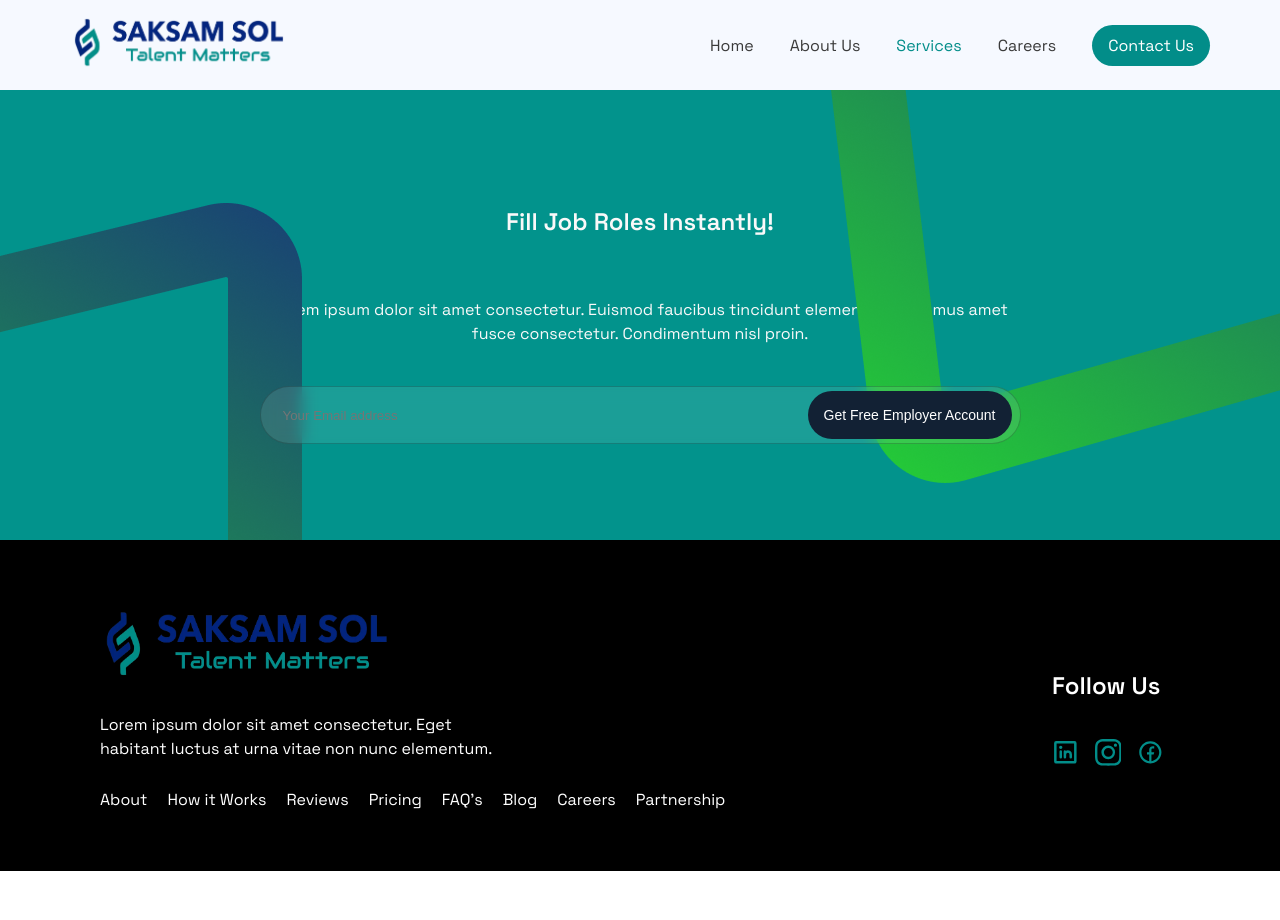
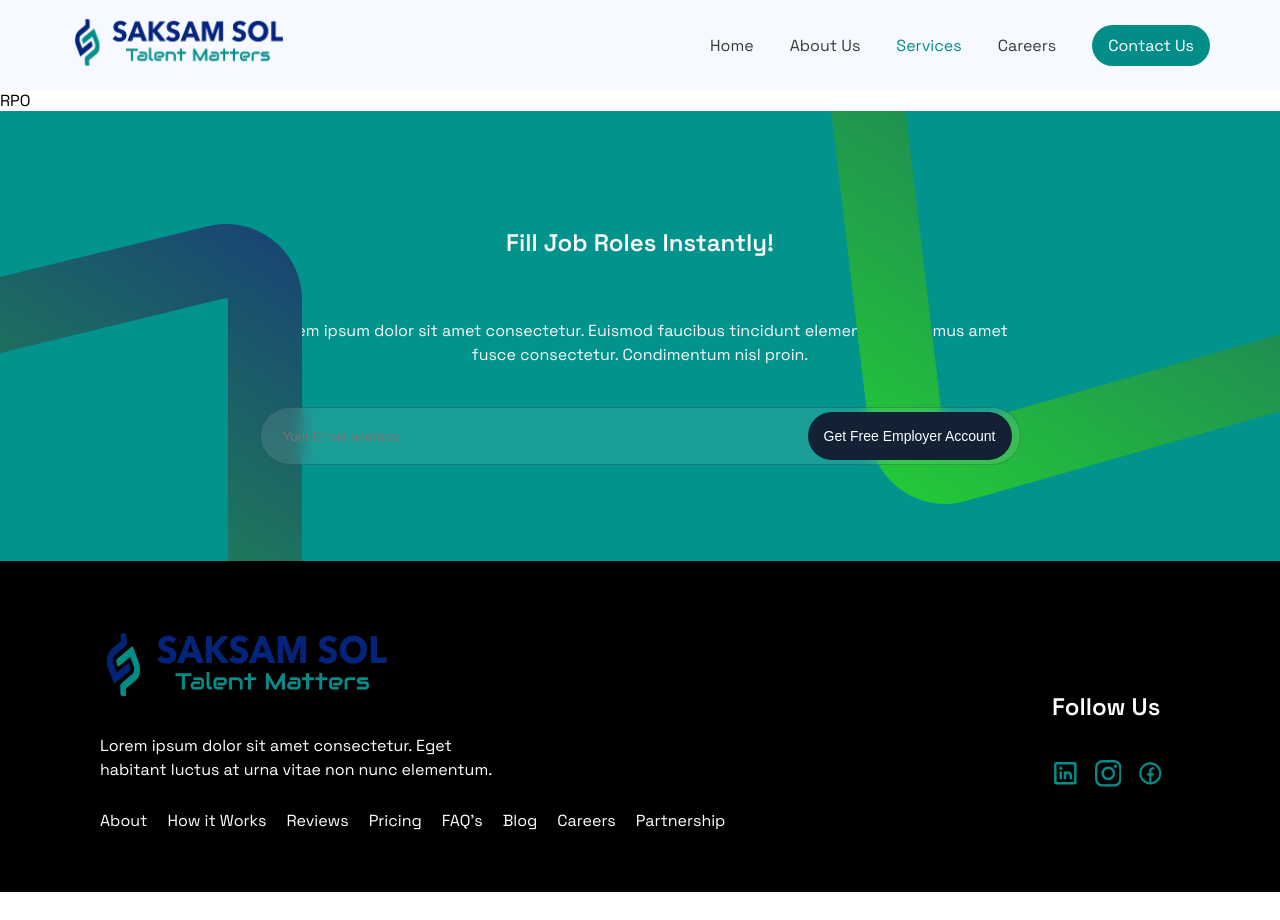
Before and after one commit to sandeeptridizi/saksam-sol, a React (Vite) app: page /services/rpo in a window 1280 px wide. Before the commit the page ends 899 px from the top, so only its background shows below. Built offline with nearby package versions, Linux system fonts and the light colour scheme; a web font is replaced by a local one.

Commit message:
added rpo route

```diff
--- a/src/App.jsx
+++ b/src/App.jsx
@@ -14,6 +14,7 @@ import TermsConditions from './pages/TermsConditions/TermsConditions';
 import ContactPage from './pages/ContactPage/ContactPage';
 import Navbar from './components/Navbar/Navbar';
 import Footer from './components/Footer/Footer';
+import RPO from './pages/ServicesPage/RPO/RPO';
 
 export default function App() {
   return (
@@ -28,6 +29,7 @@ export default function App() {
             <Route path='permenant-staffing' element={<PermenantStaffing />} />
             <Route path='bulk-hiring' element={<BulkHiring />} />
             <Route path='payroll-services' element={<PayrollServices />} />
+            <Route path='rpo' element={<RPO />} />
             <Route
               path='recruitment-process'
               element={<RecruitmentProcess />}
--- a/src/components/Navbar/Navbar.jsx
+++ b/src/components/Navbar/Navbar.jsx
@@ -55,6 +55,9 @@ const Navbar = () => {
         <NavLink to='/services/recruitment-process'>
           <span>Recruitment Process</span>
         </NavLink>
+        <NavLink to='/services/rpo'>
+          <span>RPO</span>
+        </NavLink>
       </div>
       {isHamburgerOpen && (
         <ul className='nav-mobile-links-container'>
--- /dev/null
+++ b/src/pages/ServicesPage/RPO/RPO.jsx
@@ -0,0 +1,7 @@
+import './RPO.css';
+
+const RPO = () => {
+  return <div>RPO</div>;
+};
+
+export default RPO;
```
Also changed, not shown: src/pages/ServicesPage/RPO/RPO.css (added).
